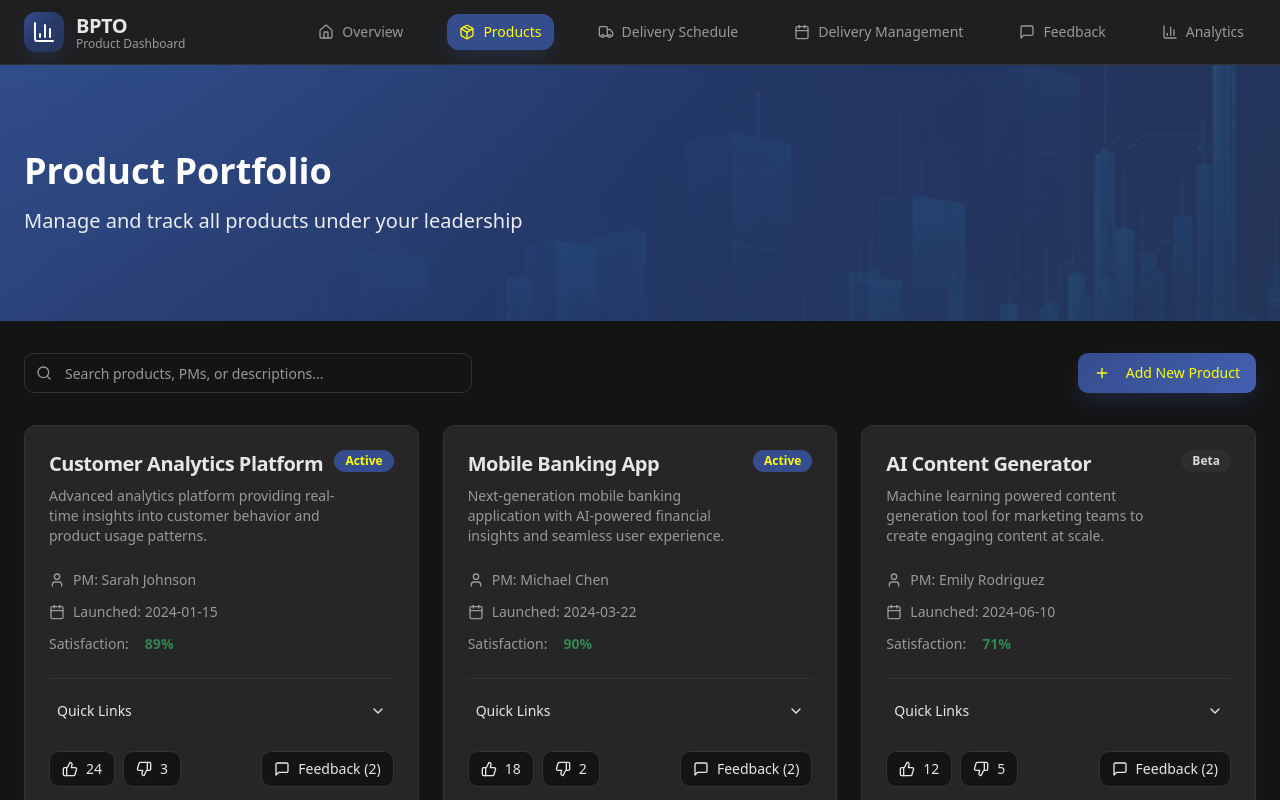
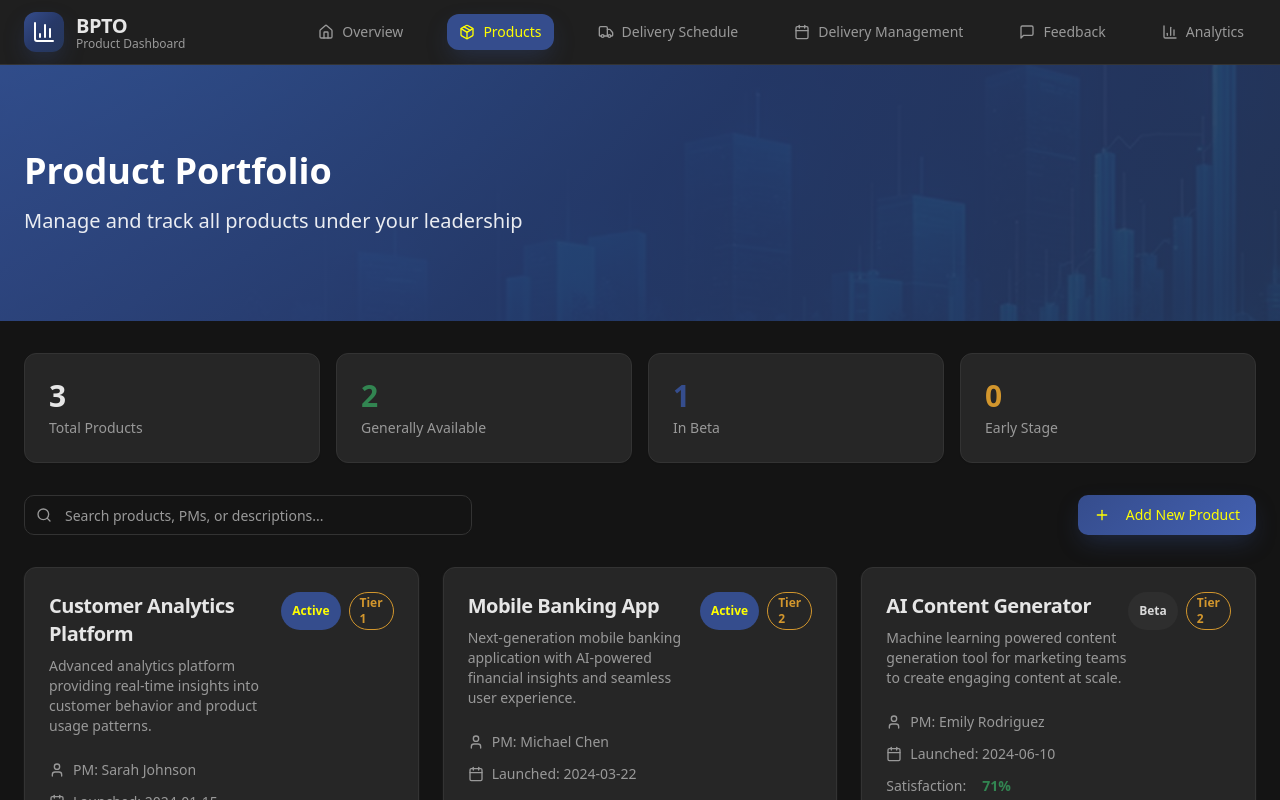
Before and after one commit to tanjameson/cpo-vision-board, a React (Vite) app: page /products in a window 1280 px wide. Shown: the top 800 px of the page. Built offline with nearby package versions, Linux system fonts and the light colour scheme.

Commit message:
Add product status counts and tier tags

```diff
--- a/src/components/ProductCard.tsx
+++ b/src/components/ProductCard.tsx
@@ -19,6 +19,7 @@ export interface Product {
   downvotes: number;
   feedback: string[];
   status: "Active" | "Beta" | "Planned" | "Sunset";
+  tier?: "Tier 1" | "Tier 2";
   deliverySchedule?: {
     nextRelease: string;
     features: string[];
@@ -79,9 +80,16 @@ export const ProductCard = ({ product, onVote, onFeedback }: ProductCardProps) =
               {product.description}
             </CardDescription>
           </div>
-          <Badge variant={getStatusVariant(product.status)}>
-            {product.status}
-          </Badge>
+          <div className="flex gap-2">
+            <Badge variant={getStatusVariant(product.status)}>
+              {product.status}
+            </Badge>
+            {product.tier && (
+              <Badge variant="outline" className="border-warning text-warning">
+                {product.tier}
+              </Badge>
+            )}
+          </div>
         </div>
       </CardHeader>
 
--- a/src/pages/Products.tsx
+++ b/src/pages/Products.tsx
@@ -5,6 +5,7 @@ import { ProductCard, Product } from "@/components/ProductCard";
 import { AddProductForm } from "@/components/AddProductForm";
 import { Navigation } from "@/components/Navigation";
 import { Plus, Search } from "lucide-react";
+import { Card, CardContent } from "@/components/ui/card";
 import heroImage from "@/assets/hero-banner.jpg";
 
 // Mock data for initial products
@@ -19,6 +20,7 @@ const initialProducts: Product[] = [
     downvotes: 3,
     feedback: ["Great insights dashboard", "Would love mobile app"],
     status: "Active",
+    tier: "Tier 1",
     deliverySchedule: {
       nextRelease: "v2.1.0",
       features: ["Mobile app", "Advanced filtering", "Real-time alerts"],
@@ -43,6 +45,7 @@ const initialProducts: Product[] = [
     downvotes: 2,
     feedback: ["Love the UI/UX", "Fast and reliable"],
     status: "Active",
+    tier: "Tier 2",
     deliverySchedule: {
       nextRelease: "v1.5.0",
       features: ["Biometric login", "Investment tracking", "Bill pay automation"],
@@ -65,6 +68,7 @@ const initialProducts: Product[] = [
     downvotes: 5,
     feedback: ["Still needs refinement", "Good concept"],
     status: "Beta",
+    tier: "Tier 2",
     links: {
       gitRepo: "https://gitlab.com/ai-content-gen",
       releaseNotes: "https://docs.example.com/ai-gen/releases",
@@ -83,6 +87,12 @@ const Products = () => {
     product.description.toLowerCase().includes(searchTerm.toLowerCase()) ||
     product.pmName.toLowerCase().includes(searchTerm.toLowerCase())
   );
+
+  // Calculate statistics
+  const totalProducts = products.length;
+  const generallyAvailable = products.filter(p => p.status === "Active").length;
+  const inBeta = products.filter(p => p.status === "Beta").length;
+  const earlyStage = products.filter(p => p.status === "Planned").length;
 
   const handleVote = (id: string, type: 'upvote' | 'downvote') => {
     setProducts(prev => prev.map(product =>
@@ -146,6 +156,34 @@ const Products = () => {
       </div>
 
       <div className="max-w-7xl mx-auto px-6 py-8">
+        {/* Statistics Cards */}
+        <div className="grid grid-cols-1 sm:grid-cols-2 lg:grid-cols-4 gap-4 mb-8">
+          <Card className="border-card-border">
+            <CardContent className="pt-6">
+              <div className="text-3xl font-bold text-card-foreground mb-1">{totalProducts}</div>
+              <div className="text-sm text-muted-foreground">Total Products</div>
+            </CardContent>
+          </Card>
+          <Card className="border-card-border">
+            <CardContent className="pt-6">
+              <div className="text-3xl font-bold text-success mb-1">{generallyAvailable}</div>
+              <div className="text-sm text-muted-foreground">Generally Available</div>
+            </CardContent>
+          </Card>
+          <Card className="border-card-border">
+            <CardContent className="pt-6">
+              <div className="text-3xl font-bold text-primary mb-1">{inBeta}</div>
+              <div className="text-sm text-muted-foreground">In Beta</div>
+            </CardContent>
+          </Card>
+          <Card className="border-card-border">
+            <CardContent className="pt-6">
+              <div className="text-3xl font-bold text-warning mb-1">{earlyStage}</div>
+              <div className="text-sm text-muted-foreground">Early Stage</div>
+            </CardContent>
+          </Card>
+        </div>
+
         {/* Controls Section */}
         <div className="flex flex-col sm:flex-row gap-4 items-start sm:items-center justify-between mb-8">
           <div className="relative flex-1 max-w-md">
```
